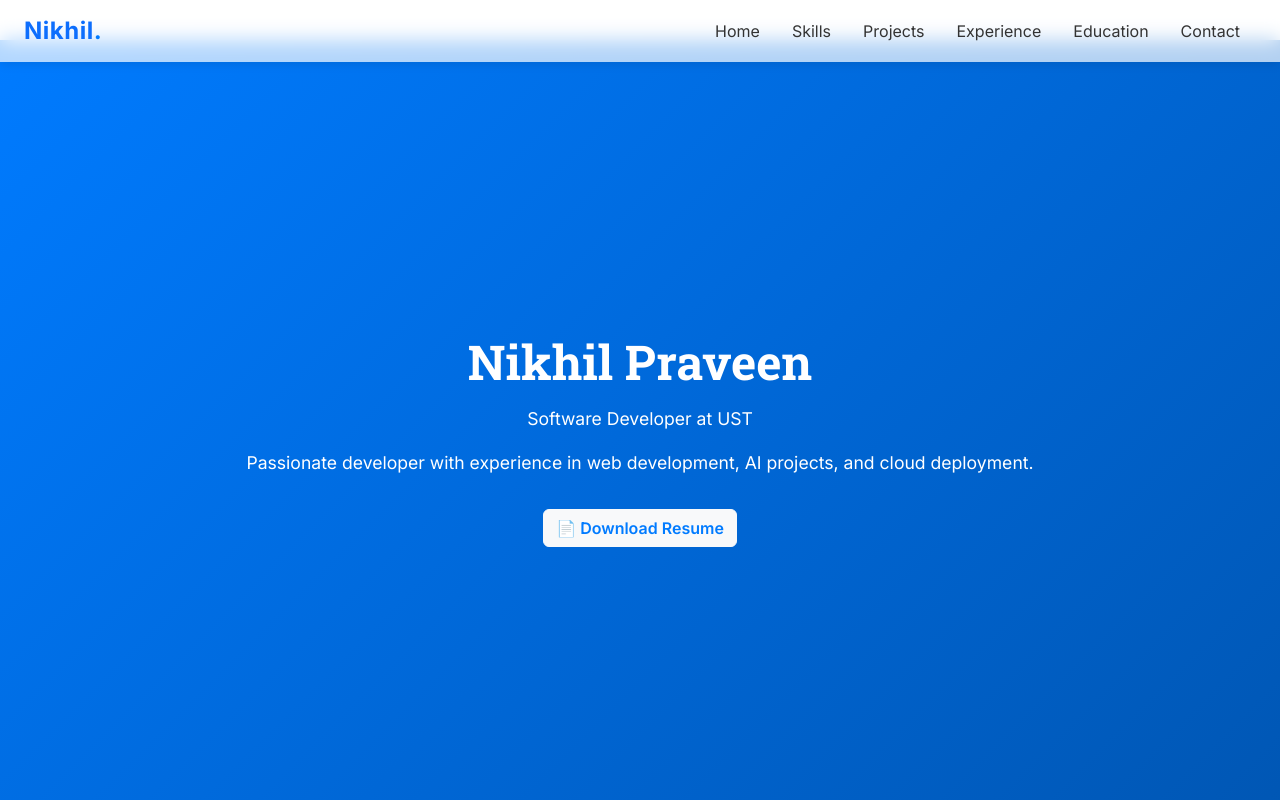
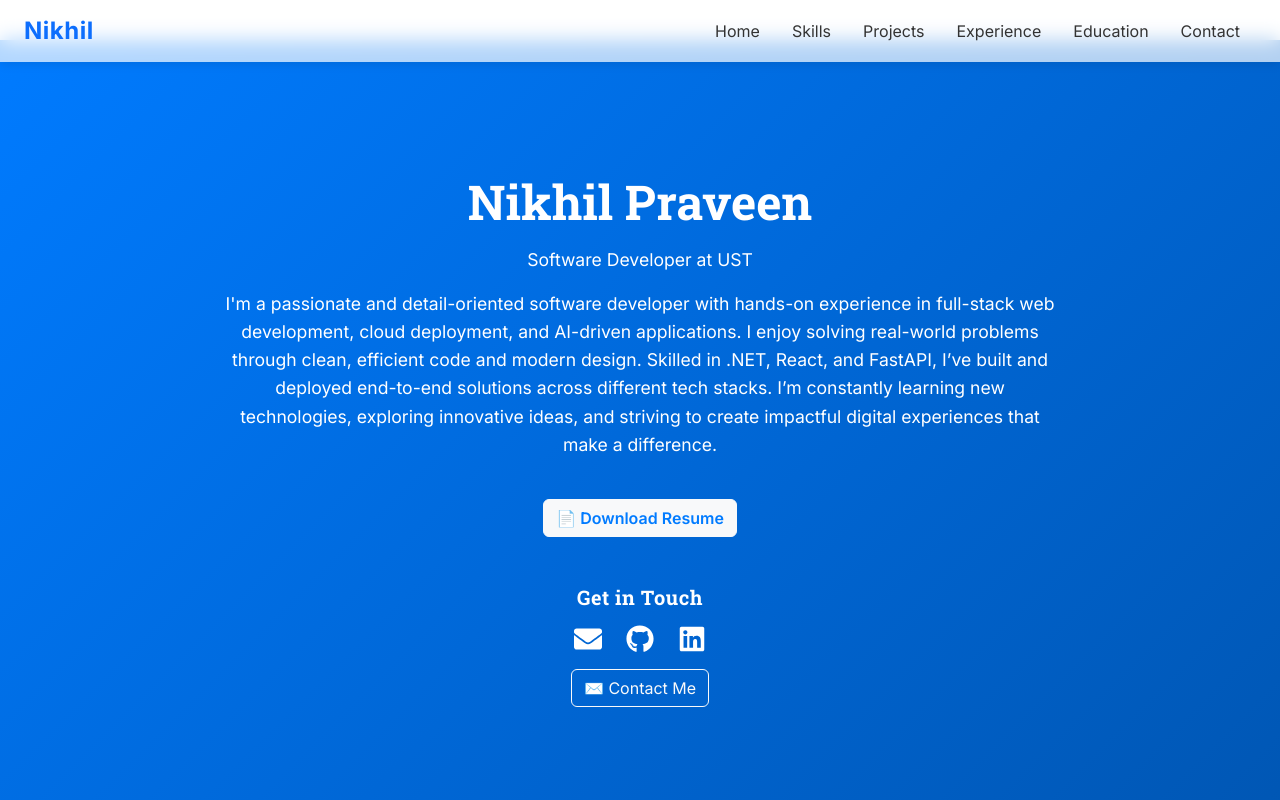
Before and after one commit to nickpro79/portfolio, a React (Vite) app: page / in a window 1280 px wide. Shown: the top 800 px of the page. Built offline with nearby package versions, Linux system fonts and the light colour scheme.

Commit message:
added more content to hero section

```diff
--- a/package.json
+++ b/package.json
@@ -12,7 +12,8 @@
   "dependencies": {
     "bootstrap": "^5.3.8",
     "react": "^19.1.1",
-    "react-dom": "^19.1.1"
+    "react-dom": "^19.1.1",
+    "react-icons": "^5.5.0"
   },
   "devDependencies": {
     "@eslint/js": "^9.36.0",
--- a/src/components/Hero.jsx
+++ b/src/components/Hero.jsx
@@ -1,4 +1,5 @@
 import React from "react";
+import { FaGithub, FaLinkedin, FaEnvelope } from "react-icons/fa";
 
 export default function Hero({ name, title, about }) {
   return (
@@ -6,15 +7,53 @@ export default function Hero({ name, title, about }) {
       <div className="container py-5">
         <h1 className="fw-bold display-5">{name}</h1>
         <p className="lead mb-3">{title}</p>
-        <p className="w-75 mx-auto">{about}</p>
+        <p className="w-75 mx-auto mb-4">{about}</p>
 
         <a
           href="/Nikhil_Praveen_Resume.pdf"
           download
-          className="btn btn-light mt-3"
+          className="btn btn-light mt-3 mb-4"
         >
           📄 Download Resume
         </a>
+
+        {/* Contact Section inside Hero */}
+        <div className="contact-hero mt-4">
+          <h5 className="fw-semibold mb-3">Get in Touch</h5>
+          <div className="d-flex justify-content-center gap-4 mb-3">
+            <a
+              href="mailto:nikhilpraveen@example.com"
+              className="contact-icon"
+              aria-label="Email"
+            >
+              <FaEnvelope size={28} />
+            </a>
+            <a
+              href="https://github.com/your-github"
+              target="_blank"
+              rel="noopener noreferrer"
+              className="contact-icon"
+              aria-label="GitHub"
+            >
+              <FaGithub size={28} />
+            </a>
+            <a
+              href="https://linkedin.com/in/your-linkedin"
+              target="_blank"
+              rel="noopener noreferrer"
+              className="contact-icon"
+              aria-label="LinkedIn"
+            >
+              <FaLinkedin size={28} />
+            </a>
+          </div>
+          <a
+            href="mailto:nikhilpraveen@example.com"
+            className="btn btn-outline-light"
+          >
+            ✉️ Contact Me
+          </a>
+        </div>
       </div>
     </section>
   );
--- a/src/components/Navbar.jsx
+++ b/src/components/Navbar.jsx
@@ -9,7 +9,7 @@ export default function Navbar() {
     <nav className="navbar navbar-expand-lg navbar-custom fixed-top">
       <div className="container-fluid justify-content-between px-4">
         <a className="navbar-brand fw-bold text-primary fs-4" href="#hero">
-          Nikhil<span style={{ color: "#007bff" }}>.</span>
+          Nikhil<span style={{ color: "#007bff" }}></span>
         </a>
 
         <button
--- a/src/data.json
+++ b/src/data.json
@@ -1,7 +1,7 @@
 {
   "name": "Nikhil Praveen",
   "title": "Software Developer at UST",
-  "about": "Passionate developer with experience in web development, AI projects, and cloud deployment.",
+  "about": "I'm a passionate and detail-oriented software developer with hands-on experience in full-stack web development, cloud deployment, and AI-driven applications. I enjoy solving real-world problems through clean, efficient code and modern design. Skilled in .NET, React, and FastAPI, I’ve built and deployed end-to-end solutions across different tech stacks. I’m constantly learning new technologies, exploring innovative ideas, and striving to create impactful digital experiences that make a difference.",
   "skills": [
     "ASP.NET Core Web API",
     "SQL",
--- a/src/index.css
+++ b/src/index.css
@@ -180,3 +180,16 @@ body.dark-mode a {
   background-color: #f8f9fa;
   transform: scale(1.05);
 }
+.contact-hero h5 {
+  letter-spacing: 0.5px;
+}
+
+.contact-icon {
+  color: white;
+  transition: transform 0.2s ease, color 0.3s ease;
+}
+
+.contact-icon:hover {
+  color: #dbeafe;
+  transform: scale(1.2);
+}
```
Also changed, not shown: 1 other file (tests, documents, lock files or other folders).
